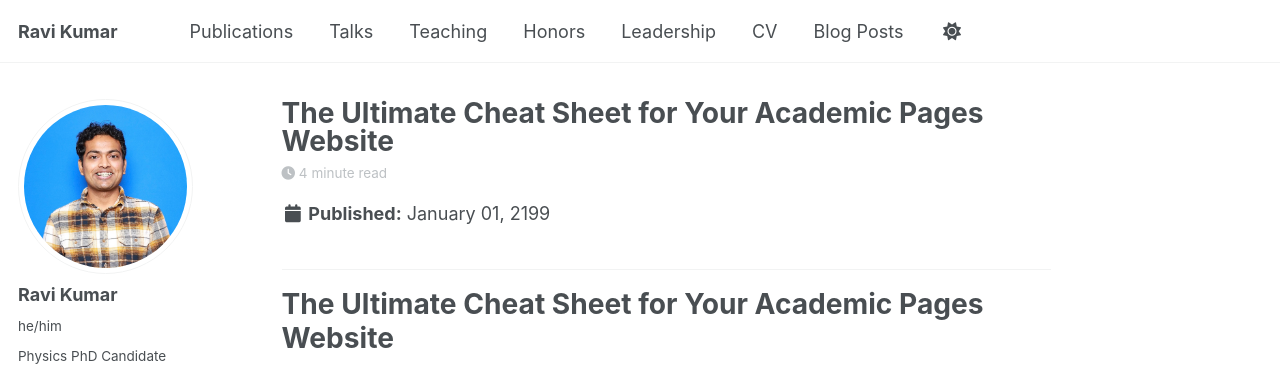
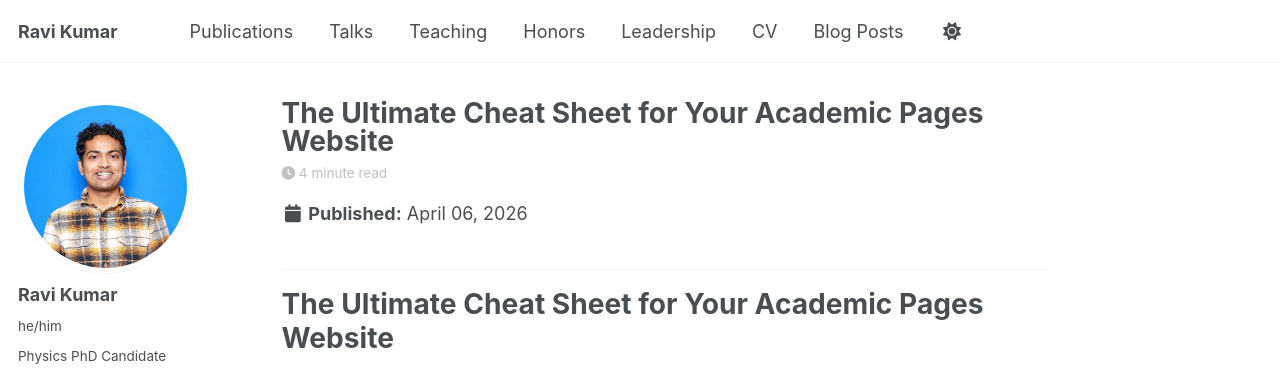
Before and after one commit to ravikumar1728/ravikumar1728.github.io, a Jekyll site: the page built from _posts/2199-01-01-future-post.md, in a window 1280 px wide and 900 px high. Shown: the top 373 px of the window. Built offline with Jekyll 4.4.1, drawn with Linux system fonts in a browser that asks for light colours; some web fonts are replaced; a script bundle is joined from its source files by our own code; library files that are not in the unit come from our copies.

Commit message:
Update 2199-01-01-future-post.md

```diff
--- a/_posts/2199-01-01-future-post.md
+++ b/_posts/2199-01-01-future-post.md
@@ -1,6 +1,6 @@
 ---
 title: ' The Ultimate Cheat Sheet for Your Academic Pages Website'
-date: 2199-01-01
+date: 2026-04-06
 permalink: /posts/2012/08/ The Ultimate Cheat Sheet for Your Academic Pages Website/
 tags:
   - academic page website
```
